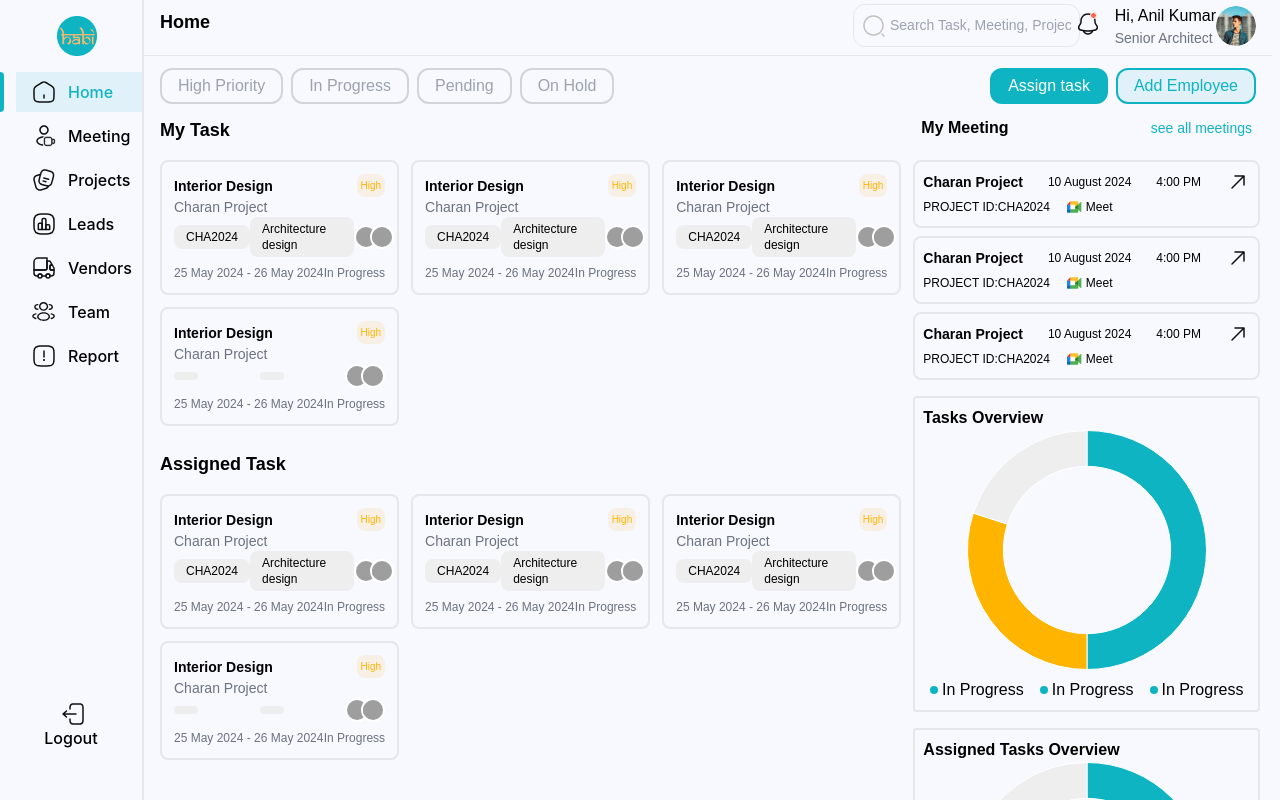
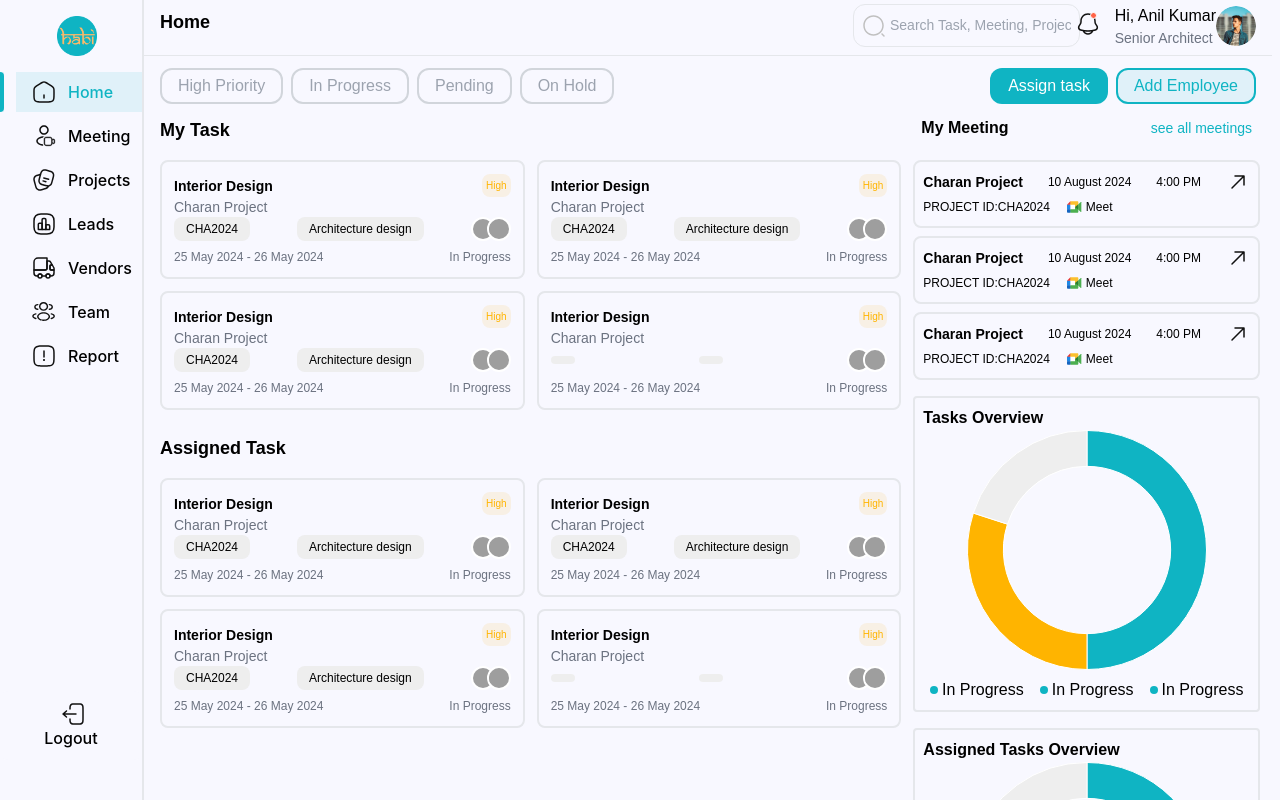
Before and after one commit to tejudharanesh/HABI_internal, a React (Vite) app: page / in a window 1280 px wide. Shown: the top 800 px of the page. Built offline with nearby package versions, Linux system fonts and the light colour scheme; grey boxes are pictures that could not be loaded.

Commit message:
added customised screen sizes

```diff
--- a/tailwind.config.js
+++ b/tailwind.config.js
@@ -10,10 +10,10 @@ export default {
         md: "768px",
         // => @media (min-width: 768px) { ... }
 
-        lg: "1030px",
+        lg: "1024px",
         // => @media (min-width: 1024px) { ... }
 
-        xl: "1280px",
+        xl: "1320px",
         // => @media (min-width: 1280px) { ... }
 
         "2xl": "1536px",
```
